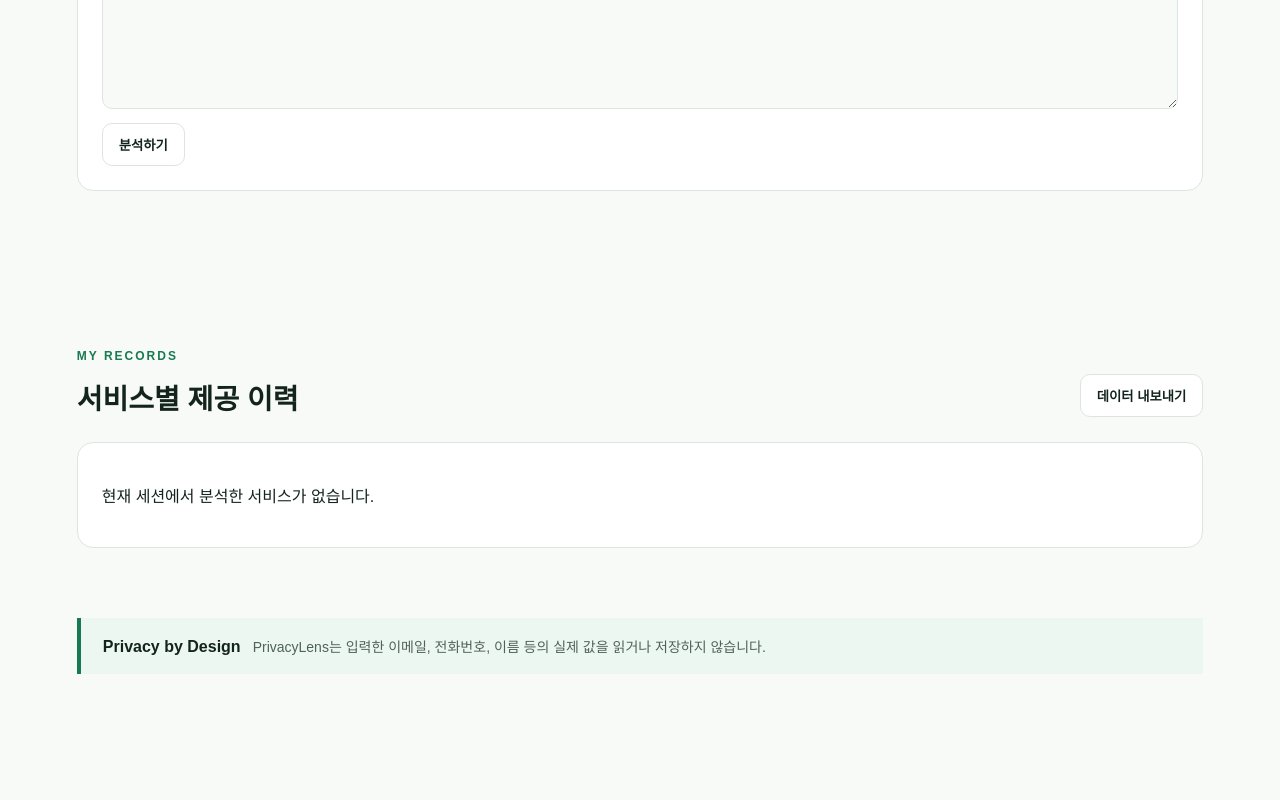
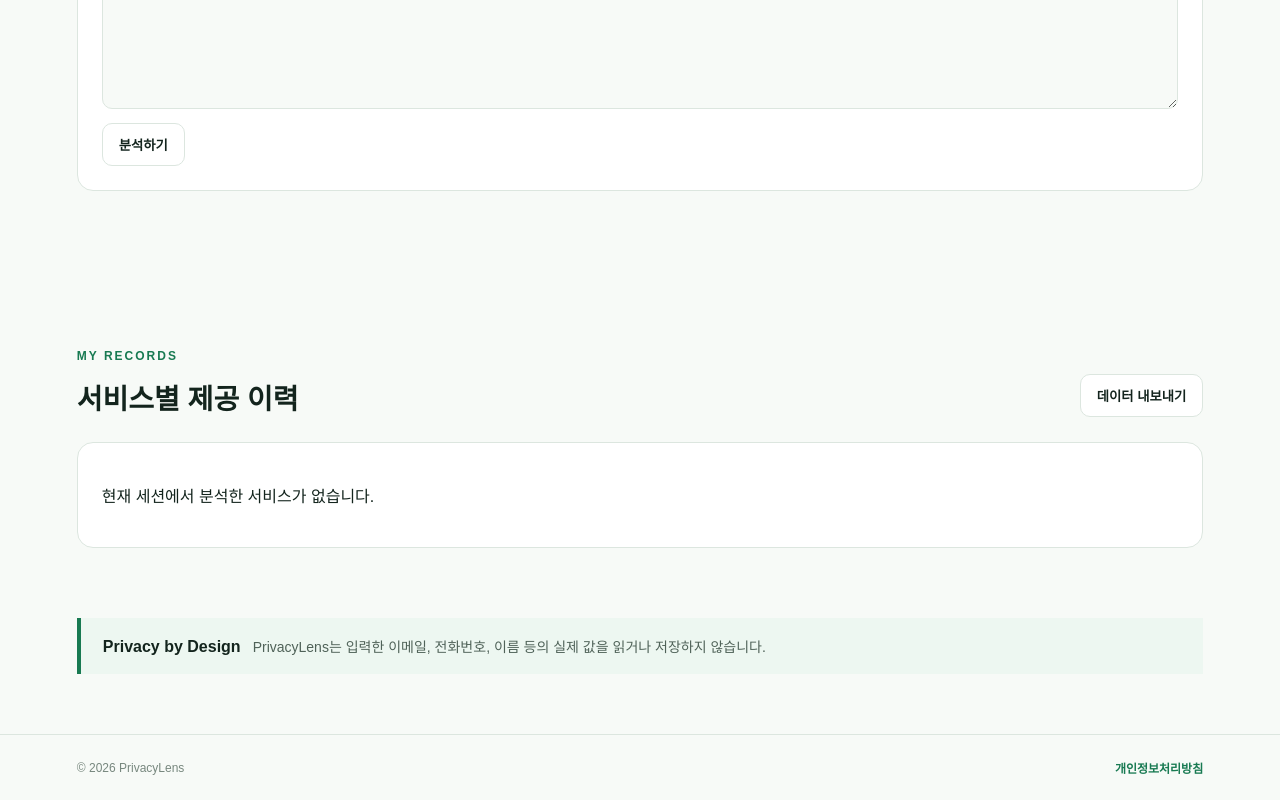
Before and after one commit to jiyou0720/PrivacyLens, a Next.js app in the folder apps/dashboard/: page / in a window 1280 px wide. Shown: the part 1119-1919 px from the top of the page. Before the commit the page ends 1853 px from the top, so only its background shows below. Built offline with nearby package versions, Linux system fonts and the light colour scheme.

Commit message:
feat: link privacy policy from site footer

```diff
--- a/apps/dashboard/app/globals.css
+++ b/apps/dashboard/app/globals.css
@@ -25,3 +25,4 @@ h1 { margin:0; max-width:760px; font-size:clamp(42px,6vw,78px); line-height:1.08
 .resultItem a{color:var(--green);font-weight:700;text-decoration:none}
 
 .policyHome{color:var(--green);font-size:13px;font-weight:700;text-decoration:none}.policyPage{max-width:900px;margin:0 auto;padding:72px max(6vw,24px) 100px}.policyPage h1{font-size:clamp(38px,5vw,58px);letter-spacing:-3px}.policyUpdated{margin:18px 0 42px;color:#77877e;font-size:14px}.policyPage h2{margin:42px 0 14px;font-size:22px;letter-spacing:-1px}.policyPage p,.policyPage li{color:#4f6258;font-size:15px;line-height:1.85}.policyPage ul{padding-left:22px}.policyPage a{color:var(--green);font-weight:700}
+.siteFooter{display:flex;align-items:center;justify-content:space-between;padding:24px max(6vw,24px);border-top:1px solid var(--line);color:#77877e;font-size:12px}.siteFooter a{color:var(--green);font-weight:700;text-decoration:none}.siteFooter a:hover{text-decoration:underline}
--- a/apps/dashboard/app/page.tsx
+++ b/apps/dashboard/app/page.tsx
@@ -78,6 +78,10 @@ export default function Home() {
         </div>}
       </section>
       <aside className="notice"><strong>Privacy by Design</strong><p>PrivacyLens는 입력한 이메일, 전화번호, 이름 등의 실제 값을 읽거나 저장하지 않습니다.</p></aside>
+      <footer className="siteFooter">
+        <span>© 2026 PrivacyLens</span>
+        <a href="/privacy">개인정보처리방침</a>
+      </footer>
     </main>
   );
 }
```
